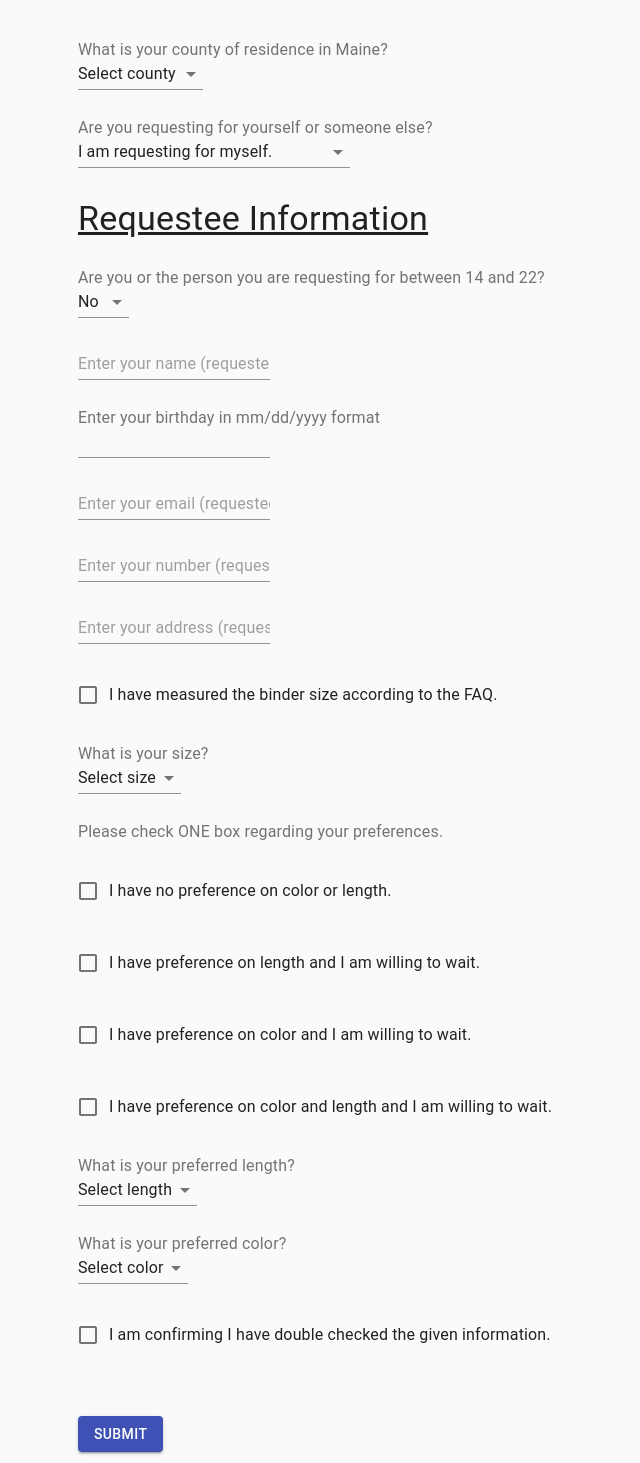
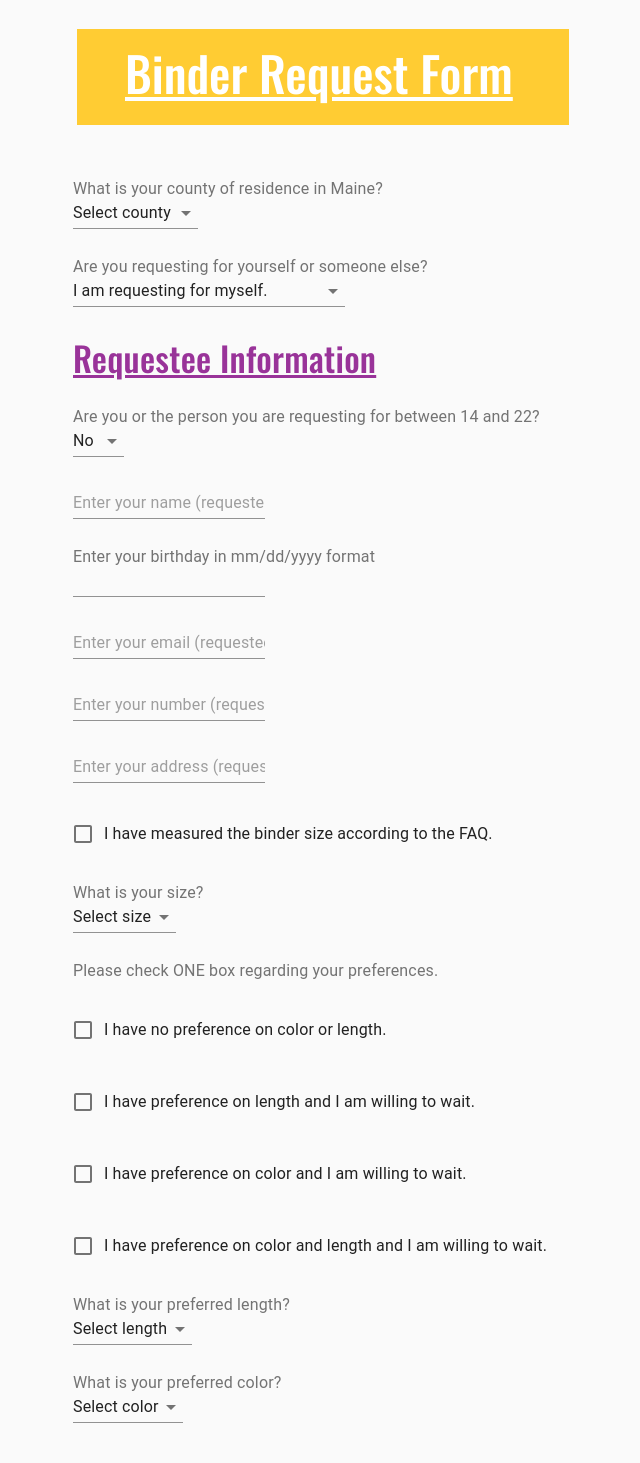
Before and after one commit to limzkil/OM-binder-program, a React (Create React App) app: page /form in a window 1280 px wide. Shown: the part 120-1583 px from the top of the page, without its empty margins (317-957 px from the left). Built offline with nearby package versions, Linux system fonts and the light colour scheme.

Commit message:
form styling

```diff
--- a/src/ReqForm.js
+++ b/src/ReqForm.js
@@ -15,6 +15,7 @@ import { useState, useEffect } from "react";
 
 const useStyles = makeStyles({
   formContain: {
+    fontFamily: "Open Sans",
     minHeight: "100vh",
   },
   formItemContain: {
@@ -22,10 +23,22 @@ const useStyles = makeStyles({
   },
   formItemField: {
     width: "15vw",
+
   },
   formHeadings: {
     margin: "30px",
     textDecoration: "underline",
+    fontFamily: "Oswald",
+    color: "#993399",
+  },
+  submitBtn: {
+    margin: "30px",
+    backgroundColor: "#339999",
+    "&:hover": {
+      backgroundColor: "#2c8080",
+    },
+    width: "500px",
+    fontFamily: "Open Sans",
   },
 });
 
@@ -54,8 +67,6 @@ export default function ReqForm() {
   const [bindColor, setBindColor] = useState("");
   const [yesConfirm, setYesConfirm] = useState(false);
 
-  const isTrue = true;
-  const isFalse = false;
 
   const style = useStyles();
 
@@ -93,6 +104,10 @@ export default function ReqForm() {
       <Container maxWidth="sm">
         <CssBaseline />
         {!sent ? (
+          <>
+          <Typography className={style.formHeadings} variant="h3" style = {{color: "white", backgroundColor:"#ffcc33", padding: "1rem 3rem 1.5rem 3rem"}}>
+                    Binder Request Form
+                  </Typography>
           <Grid
             container
             spacing={1}
@@ -101,6 +116,7 @@ export default function ReqForm() {
             justify="center"
             className={style.formContain}
           >
+
             <form onSubmit={handleSend} action="/" method="POST">
               <Grid item xs={12} className={style.formItemContain}>
                 <InputLabel>
@@ -430,12 +446,13 @@ export default function ReqForm() {
                 variant="contained"
                 type="submit"
                 value="Submit Form"
-                className={style.formItemContain}
+                className={style.submitBtn}
               >
                 Submit
               </Button>
             </form>
           </Grid>
+          </>
         ) : (
           <h1>A confirmation email has been sent to the address provided.</h1>
         )}
```
